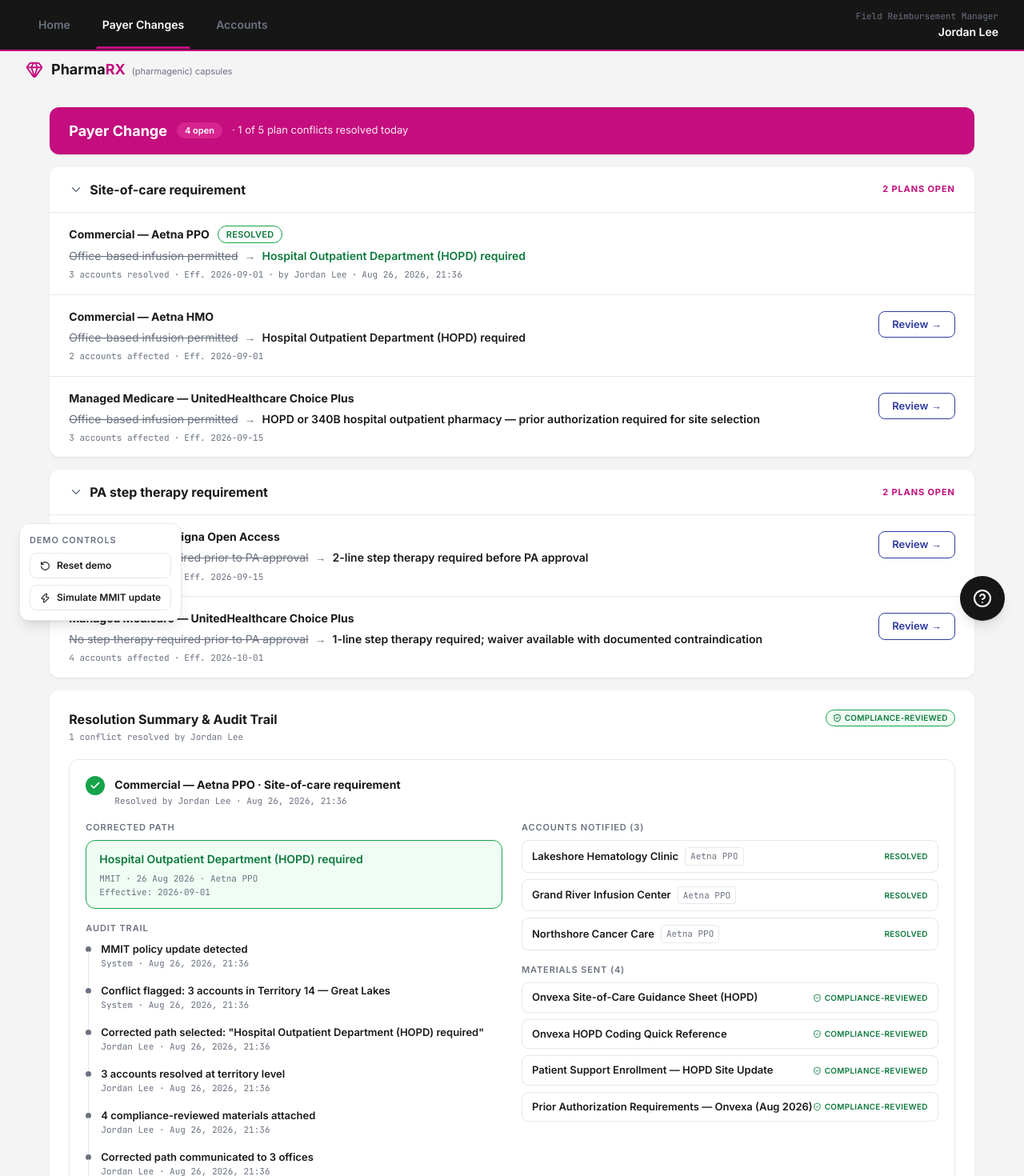
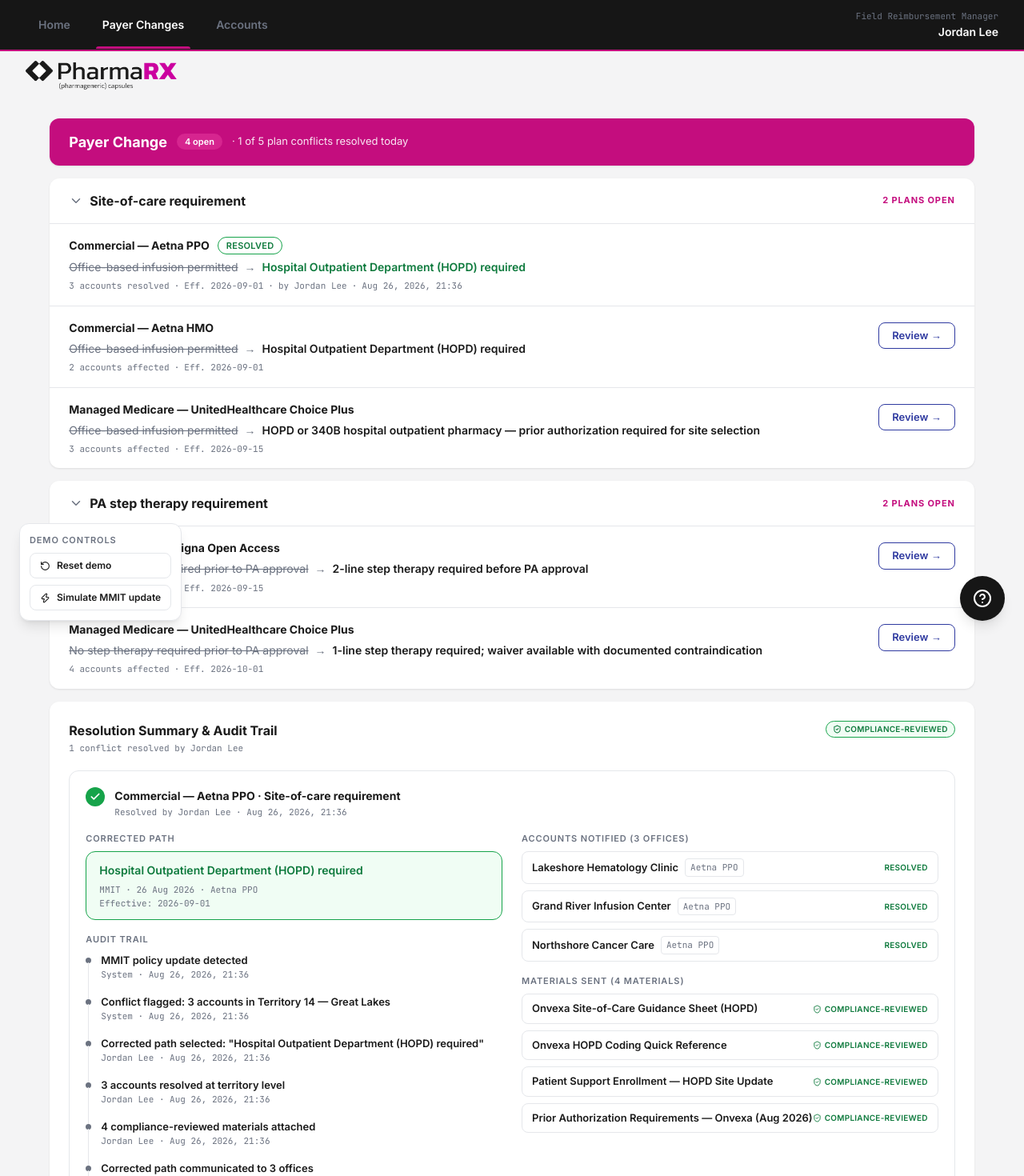
Before and after one commit to Aditya-Samdiwal-AQ/FRM-Genius, a Next.js app: page /payer-changes in a window 1280 px wide. Shown: the top 1470 px of the page at 80% size. Built offline with nearby package versions, Linux system fonts and the light colour scheme.

Commit message:
Add PharmaRX logo image and singular/plural handling across payer-change UI

```diff
--- a/components/layout/LogoHeader.tsx
+++ b/components/layout/LogoHeader.tsx
@@ -1,21 +1,18 @@
-import { Gem } from "lucide-react";
-import { PRODUCT_SUB } from "@/data/synthetic";
+import Image from "next/image";
 
 export function LogoHeader() {
   return (
     <header>
       <div aria-hidden className="h-[2px] w-full bg-[var(--magenta)]" />
-      <div className="mx-auto flex max-w-[1440px] items-center gap-2.5 px-8 py-3">
-        <Gem size={22} className="text-[var(--magenta)]" aria-hidden />
-        <div className="leading-none">
-          <span className="text-[18px] font-bold text-[var(--ink)]">Pharma</span>
-          <span className="text-[18px] font-bold text-[var(--magenta)]">
-            RX
-          </span>
-          <span className="ml-2 text-[11px] text-[var(--muted)]">
-            {PRODUCT_SUB}
-          </span>
-        </div>
+      <div className="mx-auto flex max-w-[1440px] items-center px-8 py-3">
+        <Image
+          src="/pharma-rx-logo.png"
+          alt="PharmaRX — (pharmagenic) capsules"
+          width={605}
+          height={115}
+          priority
+          className="h-9 w-auto"
+        />
       </div>
     </header>
   );
--- a/data/synthetic.ts
+++ b/data/synthetic.ts
@@ -22,6 +22,9 @@
   territory: string;
   plan_id: PlanId;
   zip: string;
+  /** Truth flags — set only when this account was actually resolved/notified. */
+  resolved?: boolean;
+  notified?: boolean;
 }
 
 export interface PolicyRecord {
@@ -150,6 +153,8 @@
 }
 
 // Seed: 5 plan conflicts — 1 resolved (Aetna PPO), 4 open. Plan.md §2.3.
+// The resolved seed is internally consistent: its 3 accounts carry
+// resolved/notified flags, so every derived count matches what happened.
 export const SEED_CONFLICTS: Conflict[] = [
   {
     id: "conf-aetna-ppo-soc",
@@ -160,7 +165,11 @@
     source: SOURCE,
     source_updated: SOURCE_UPDATED,
     effective_date: "2026-09-01",
-    accounts: accountsFor("aetna-ppo", 3),
+    accounts: accountsFor("aetna-ppo", 3).map((a) => ({
+      ...a,
+      resolved: true,
+      notified: true,
+    })),
     status: "resolved",
     resolved_by: FRM_NAME,
     resolved_at: "Aug 26, 2026, 21:36",
--- a/features/payer-change/ConfirmSendDialog.tsx
+++ b/features/payer-change/ConfirmSendDialog.tsx
@@ -3,6 +3,7 @@
 import type { ConflictType } from "@/data/synthetic";
 import { CONFLICT_TYPE_LABEL } from "@/data/synthetic";
 import { InfoBox } from "@/components/ui/InfoBox";
+import { plural } from "@/lib/plural";
 
 export function ConfirmSendDialog({
   recipientsCount,
@@ -36,10 +37,10 @@
       <div className="flex items-center justify-between gap-6">
         <div className="min-w-0">
           <p className="text-[15px] font-bold text-[var(--ink)]">
-            Send to {recipientsCount} offices?
+            Send to {recipientsCount} {plural(recipientsCount, "office")}?
           </p>
           <p className="mt-0.5 text-[13px] leading-relaxed text-[var(--muted)]">
-            This will notify {recipientsCount} offices of the corrected{" "}
+            This will notify {recipientsCount} {plural(recipientsCount, "office")} of the corrected{" "}
             {typeLabel} guidance. The email is generated from the
             compliance-reviewed template above.
           </p>
--- a/features/payer-change/PayerChangeDrawer.tsx
+++ b/features/payer-change/PayerChangeDrawer.tsx
@@ -18,6 +18,7 @@
 import { Step2Materials } from "@/features/payer-change/steps/Step2Materials";
 import { Step3Communicate } from "@/features/payer-change/steps/Step3Communicate";
 import { ConfirmSendDialog } from "@/features/payer-change/ConfirmSendDialog";
+import { plural } from "@/lib/plural";
 
 type Step = 1 | 2 | 3;
 
@@ -120,7 +121,7 @@
     (step === 2 && selectedMaterialIds.length === 0);
 
   const primaryLabel =
-    step === 1 ? "Select materials →" : step === 2 ? "Preview message →" : `Send to ${selectedAccountIds.length} offices →`;
+    step === 1 ? "Select materials →" : step === 2 ? "Preview message →" : `Send to ${selectedAccountIds.length} ${plural(selectedAccountIds.length, "office")} →`;
 
   const footer = confirmOpen ? (
     <ConfirmSendDialog
--- a/features/payer-change/ResolutionSummaryAuditTrail.tsx
+++ b/features/payer-change/ResolutionSummaryAuditTrail.tsx
@@ -2,6 +2,7 @@
 import type { Conflict } from "@/data/synthetic";
 import { CONFLICT_TYPE_LABEL, FRM_NAME, SOURCE, SOURCE_UPDATED, TERRITORY } from "@/data/synthetic";
 import { ComplianceBadge } from "@/components/ui/ComplianceBadge";
+import { plural } from "@/lib/plural";
 
 function AuditEvent({
   event,
@@ -66,7 +67,9 @@
           const typeLabel = CONFLICT_TYPE_LABEL[c.conflictType];
           const planLabel = c.plan.plan_name;
           const accounts = c.accounts;
-          const notified = c.notified_offices ?? accounts.length;
+          // Truth: only what actually happened in this resolution.
+          const notifiedAccounts = accounts.filter((a) => a.notified);
+          const resolvedAccounts = accounts.filter((a) => a.resolved);
           const materials = c.materials;
           const resolvedTs = c.resolved_at ?? "";
           return (
@@ -113,7 +116,7 @@
                       ts={resolvedTs}
                     />
                     <AuditEvent
-                      event={`Conflict flagged: ${accounts.length} accounts in ${TERRITORY}`}
+                      event={`Conflict flagged: ${accounts.length} ${plural(accounts.length, "account")} in ${TERRITORY}`}
                       actor="System"
                       ts={resolvedTs}
                     />
@@ -123,17 +126,17 @@
                       ts={resolvedTs}
                     />
                     <AuditEvent
-                      event={`${accounts.length} accounts resolved at territory level`}
+                      event={`${resolvedAccounts.length} ${plural(resolvedAccounts.length, "account")} resolved at territory level`}
                       actor={FRM_NAME}
                       ts={resolvedTs}
                     />
                     <AuditEvent
-                      event={`${materials.length} compliance-reviewed materials attached`}
+                      event={`${materials.length} compliance-reviewed ${plural(materials.length, "material")} attached`}
                       actor={FRM_NAME}
                       ts={resolvedTs}
                     />
                     <AuditEvent
-                      event={`Corrected path communicated to ${notified} offices`}
+                      event={`Corrected path communicated to ${notifiedAccounts.length} ${plural(notifiedAccounts.length, "office")}`}
                       actor={FRM_NAME}
                       ts={resolvedTs}
                     />
@@ -148,9 +151,11 @@
 
                 {/* RIGHT — accounts notified + materials sent */}
                 <div>
-                  <p className="eyebrow mb-2">Accounts notified ({notified})</p>
+                  <p className="eyebrow mb-2">
+                    Accounts notified ({notifiedAccounts.length} {plural(notifiedAccounts.length, "office")})
+                  </p>
                   <ul className="flex flex-col gap-2">
-                    {accounts.map((a) => (
+                    {notifiedAccounts.map((a) => (
                       <li
                         key={a.id}
                         className="flex items-center justify-between rounded-lg border border-[var(--border)] px-3 py-2"
@@ -171,7 +176,7 @@
                   </ul>
 
                   <p className="eyebrow mb-2 mt-4">
-                    Materials sent ({materials.length})
+                    Materials sent ({materials.length} {plural(materials.length, "material")})
                   </p>
                   <ul className="flex flex-col gap-2">
                     {materials.map((m) => (
--- a/features/payer-change/steps/Step3Communicate.tsx
+++ b/features/payer-change/steps/Step3Communicate.tsx
@@ -12,6 +12,7 @@
 } from "@/data/synthetic";
 import { ComplianceBadge } from "@/components/ui/ComplianceBadge";
 import { InfoBox } from "@/components/ui/InfoBox";
+import { plural } from "@/lib/plural";
 
 export function Step3Communicate({
   conflict,
@@ -30,7 +31,7 @@
     <div className="flex flex-col gap-5 px-6 py-5">
       {/* RECIPIENTS */}
       <section aria-label="Recipients">
-        <p className="eyebrow mb-2">Recipients ({count} offices)</p>
+        <p className="eyebrow mb-2">Recipients ({count} {plural(count, "office")})</p>
         <div className="flex flex-wrap gap-2">
           {recipients.map((r) => (
             <span
@@ -54,7 +55,7 @@
                 <p>
                   <span className="font-semibold text-[var(--ink)]">To:</span>{" "}
                   <span className="text-[var(--muted)]">
-                    {count} selected offices — Territory 14
+                    {count} selected {plural(count, "office")} — Territory 14
                   </span>
                 </p>
                 <p>
--- /dev/null
+++ b/lib/plural.ts
@@ -0,0 +1,8 @@
+/**
+ * English pluralization helpers.
+ *
+ * Usage: `${n} ${plural(n, "account")} resolved` → "1 account resolved" / "3 accounts resolved"
+ */
+export function plural(n: number, singular: string, pluralForm?: string): string {
+  return n === 1 ? singular : (pluralForm ?? `${singular}s`);
+}
```
Also changed, not shown: app/payer-changes/page.tsx (+4 -3 lines), public/pharma-rx-logo.png (added).
